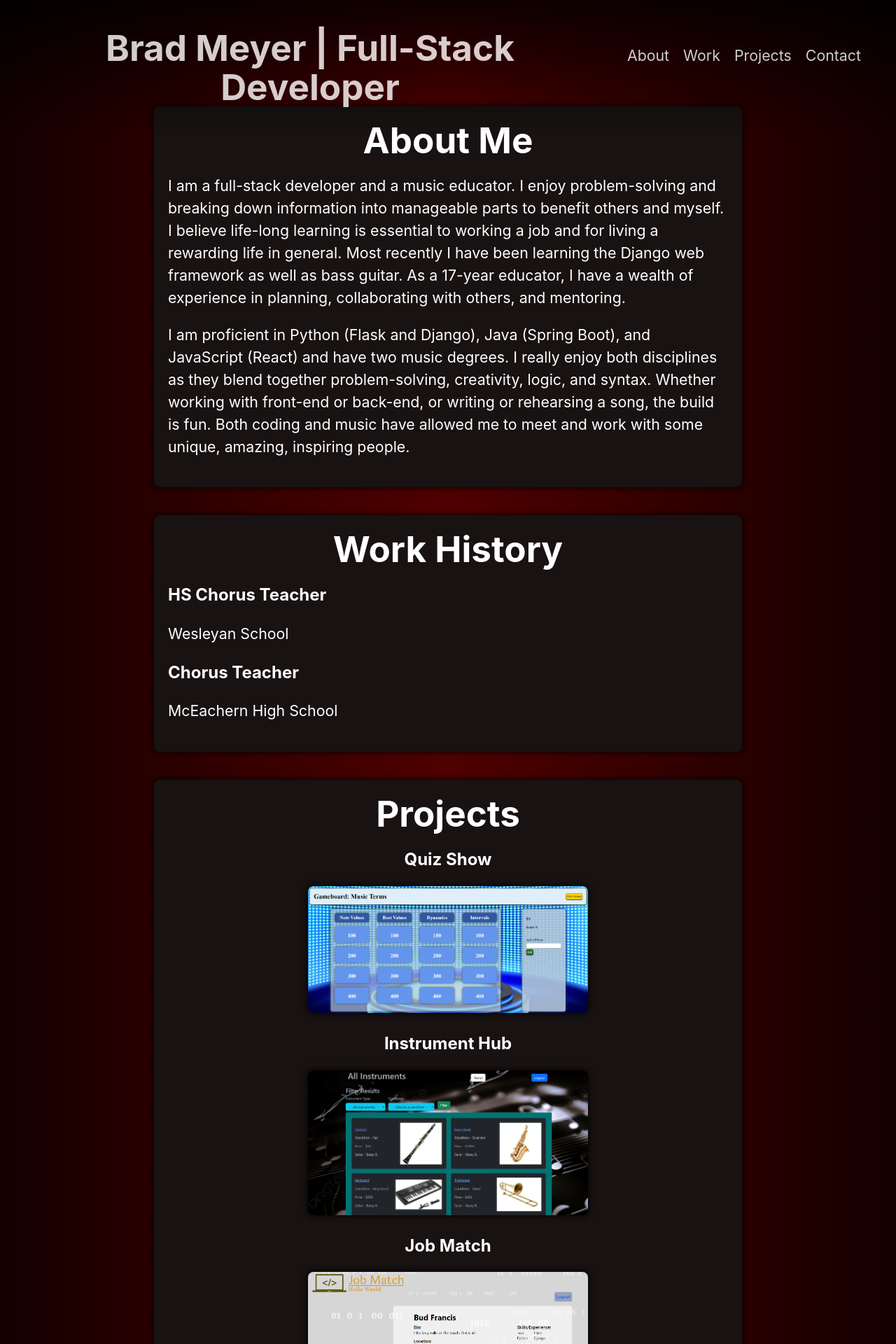
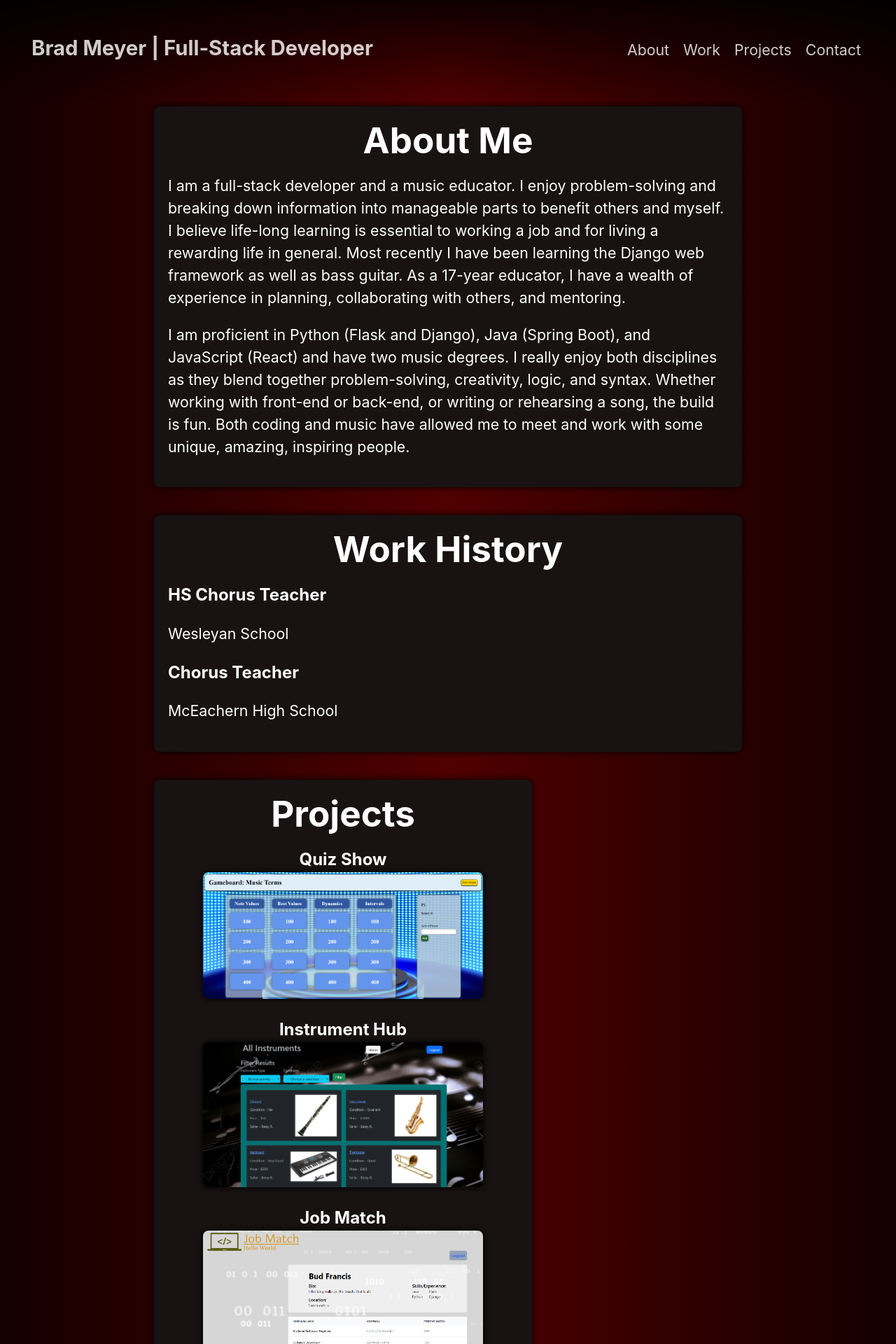
Before and after one commit to Wbradmeyer/vitePortfolio, a Vue app: page / in a window 1280 px wide. Shown: the top 1920 px of the page at 70% size. Built offline with nearby package versions, Linux system fonts and the light colour scheme.

Commit message:
contact card spacing, nav title size

```diff
--- a/src/components/NavBar.vue
+++ b/src/components/NavBar.vue
@@ -6,7 +6,7 @@ import { ref } from 'vue'
 <template>
   <div class="nav">
     <div style="padding-left: 40px;">
-      <h1>Brad Meyer | Full-Stack Developer</h1>
+      <h2>Brad Meyer | Full-Stack Developer</h2>
     </div>
     <div style="padding-right: 40px;">
       <ul class="nav_links">
@@ -36,6 +36,7 @@ import { ref } from 'vue'
 
 h2 {
   margin: 0px 5px;
+  font-size: 22pt;
 }
 
 .nav_links {
--- a/src/components/Projects.vue
+++ b/src/components/Projects.vue
@@ -27,8 +27,12 @@
         background-color: rgb(24, 18, 18);
         padding: 20px;
         border-radius: 8px;
-        max-width: 800px;
+        max-width: 500px;
         box-shadow: 0px 0px 10px black;
+    }
+
+    h2 {
+        margin: 20px 0px 0px;
     }
 
     .project.pic {
```
